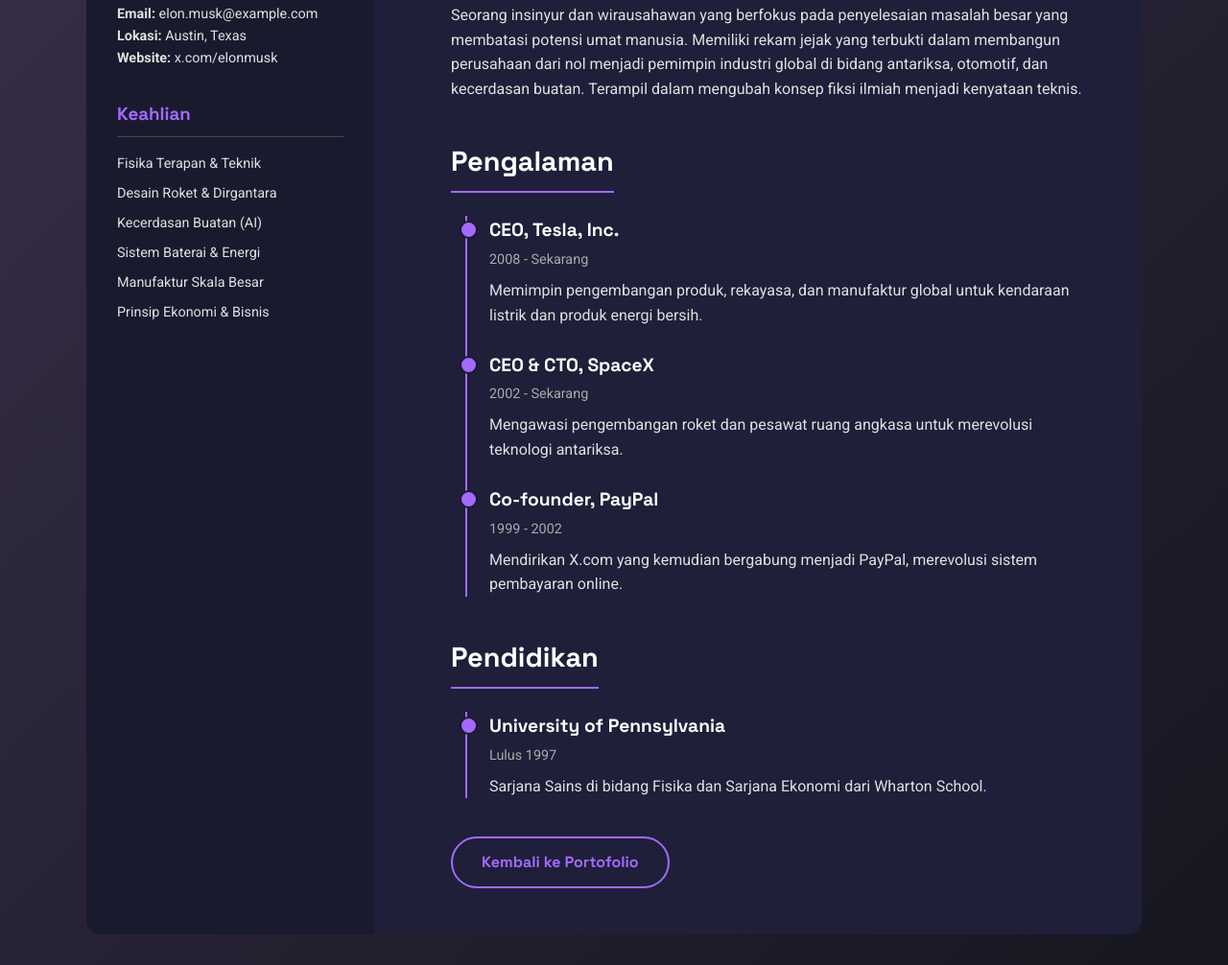
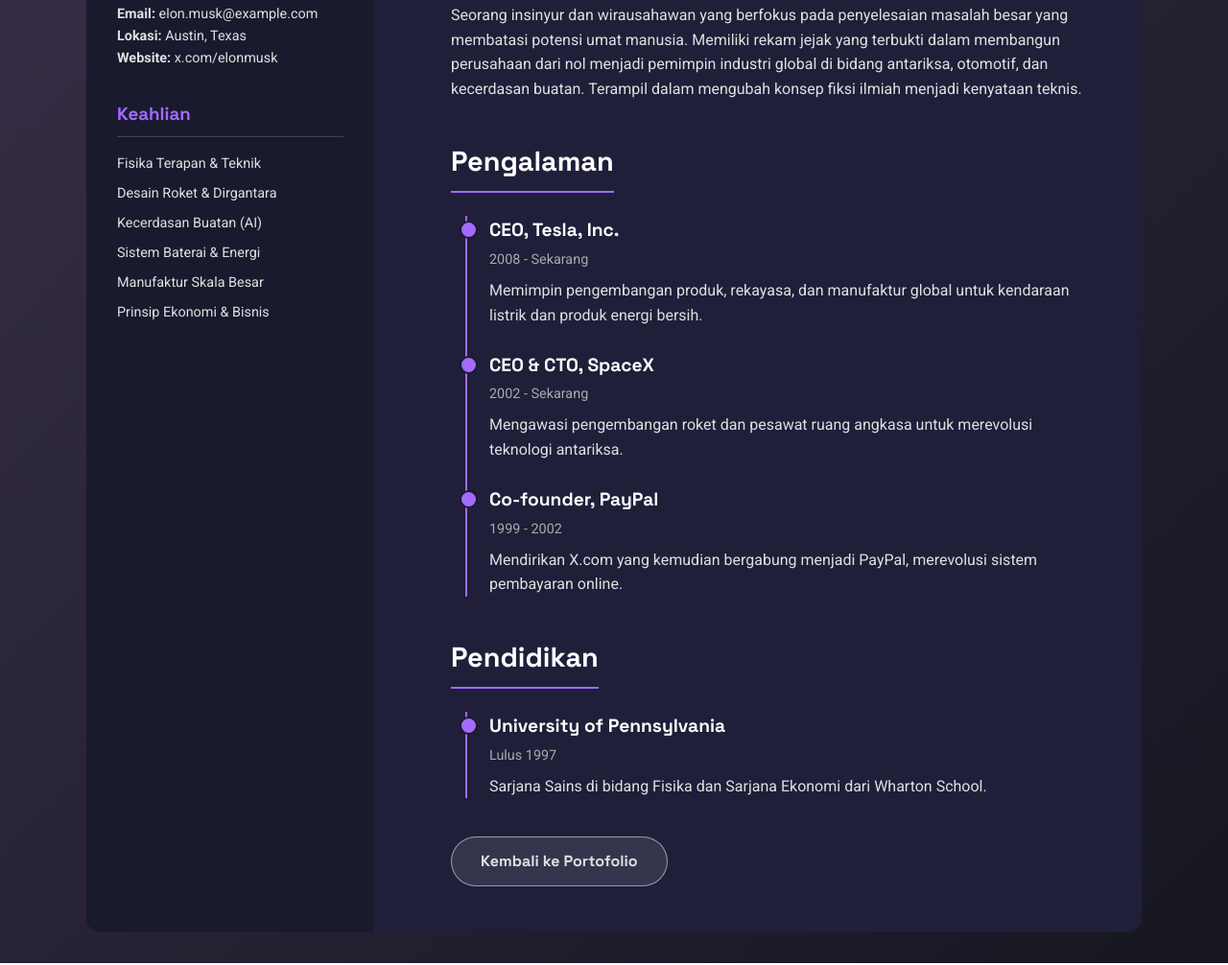
Before and after one commit to AnggaFirmansyah/pweb-html_css-p01-2025, a plain HTML site: page cv.html in a window 1280 px wide. Shown: the part 300-1306 px from the top of the page at 96% size. Drawn offline with Linux system fonts and the light colour scheme.

Commit message:
Update cv.html

```diff
--- a/cv.html
+++ b/cv.html
@@ -85,7 +85,7 @@
             </section>
 
              <div class="back-to-portfolio">
-                <a href="index.html" class="cta-button secondary-button">Kembali ke Portofolio</a>
+                <a href="index.html" class="cta-button">Kembali ke Portofolio</a>
             </div>
 
         </main>
```
